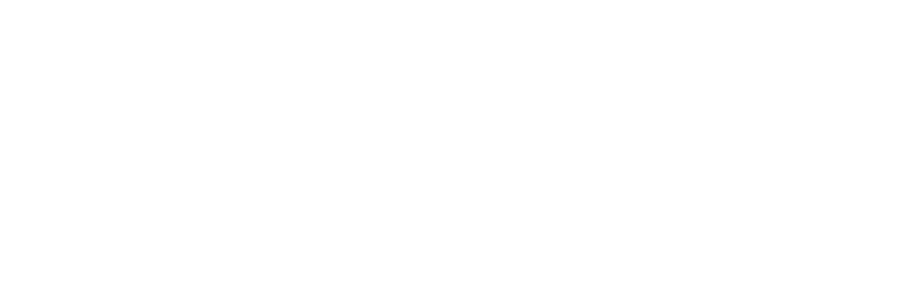
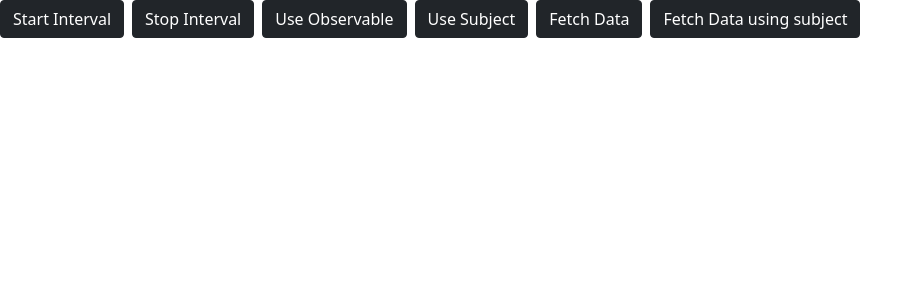
Before and after one commit to qalbay/cookbook, an Angular app: page /rxjs in a window 1280 px wide. Before the commit this address led to /. Shown: the top 300 px of the page, without its empty margins (0-923 px from the left). Built offline with nearby package versions, Linux system fonts and the light colour scheme.

Commit message:
rxjs subject and observable added

```diff
--- a/src/app/app.module.ts
+++ b/src/app/app.module.ts
@@ -10,8 +10,10 @@ import { AppComponent } from './app.component';
 import { BrowserAnimationsModule } from '@angular/platform-browser/animations';
 import { FontAwesomeModule } from '@fortawesome/angular-fontawesome';
 import { routes } from './app-routing.module';
+import { RxjsComponent } from './components/rxjs/rxjs.component';
+import { HttpClientModule } from '@angular/common/http';
 @NgModule({
-  declarations: [AppComponent],
+  declarations: [AppComponent, RxjsComponent],
   imports: [
     BrowserModule,
     AppRoutingModule,
@@ -19,6 +21,7 @@ import { routes } from './app-routing.module';
     SocialCardModule,
     BrowserAnimationsModule,
     FontAwesomeModule,
+    HttpClientModule
   ],
   providers: [],
   bootstrap: [AppComponent],
--- a/src/app/components/dashboard/dashboard.component.ts
+++ b/src/app/components/dashboard/dashboard.component.ts
@@ -27,13 +27,7 @@ export class DashboardComponent implements OnInit {
 
   constructor() {}
 
-  ngOnInit() {
-    // this.mySubscription = interval(1000).subscribe((x) => {
-    //   console.log(x);
-    // });
-
-    const myObservable = new Observable((obj) => obj.next(Math.random()));
-  }
+  ngOnInit() {}
 
   ngAfterViewInit() {
     this.addItemInChildArrayUsingViewChild();
--- /dev/null
+++ b/src/app/components/rxjs/rxjs.component.html
@@ -0,0 +1,6 @@
+<button class="btn btn-dark me-2" (click)="startInterval()">Start Interval</button>
+<button class="btn btn-dark me-2" (click)="stopInterval()">Stop Interval</button>
+<button class="btn btn-dark me-2" (click)="useObservable()">Use Observable</button>
+<button class="btn btn-dark me-2" (click)="useSubject()">Use Subject</button>
+<button class="btn btn-dark me-2" (click)="fetchData()">Fetch Data</button>
+<button class="btn btn-dark me-2" (click)="fetchDataBySubject()">Fetch Data using subject</button>
--- /dev/null
+++ b/src/app/components/rxjs/rxjs.component.ts
@@ -0,0 +1,96 @@
+import { Component, OnInit } from '@angular/core';
+import { Observable, Subject, Subscription, interval } from 'rxjs';
+import { HttpClient } from '@angular/common/http';
+import { ajax } from 'rxjs/ajax';
+
+@Component({
+  selector: 'app-rxjs',
+  templateUrl: './rxjs.component.html',
+  styleUrls: ['./rxjs.component.scss'],
+})
+export class RxjsComponent implements OnInit {
+  mySubscription!: Subscription;
+
+  constructor(private http: HttpClient) {}
+
+  ngOnInit() {
+    this.obs();
+  }
+
+  startInterval() {
+    this.mySubscription = interval(1000).subscribe((x) => {
+      console.log(x);
+    });
+  }
+
+  stopInterval() {
+    this.mySubscription.unsubscribe();
+  }
+
+  useObservable() {
+    const myObservable = new Observable((obj) => obj.next(Math.random()));
+
+    const a = myObservable.subscribe((a) => {
+      console.log(a);
+    });
+
+    const b = myObservable.subscribe((b) => {
+      console.log(b);
+    });
+  }
+
+  useSubject() {
+    const subject = new Subject();
+
+    const c = subject.subscribe((c) => {
+      console.log(c);
+    });
+
+    const d = subject.subscribe((d) => {
+      console.log(d);
+    });
+
+    subject.next(Math.random());
+  }
+
+  fetchData() {
+    this.getUsers();
+    this.getUsers();
+  }
+
+  fetchDataBySubject() {
+    const subject = new Subject();
+    const data = ajax('https://jsonplaceholder.typicode.com/users');
+
+    subject.subscribe((a) => {
+      console.log(a);
+    });
+    subject.subscribe((a) => {
+      console.log(a);
+    });
+
+    const result = data.subscribe(subject);
+  }
+
+  getUsers() {
+    return this.http
+      .get('https://jsonplaceholder.typicode.com/users')
+      .subscribe((res) => {
+        console.log(res);
+      });
+  }
+
+  obs() {
+    const subject=new Subject();
+
+    subject.subscribe(a=>{
+      console.log(a)
+    })
+
+    subject.subscribe(a=>{
+      console.log(a)
+    })
+
+    subject.next(Math.random())
+  }
+}
```
Also changed, not shown: src/app/app-routing.module.ts (+6 -1 lines), src/app/components/rxjs/rxjs.component.scss (added), 1 other file (tests, documents, lock files or other folders).
